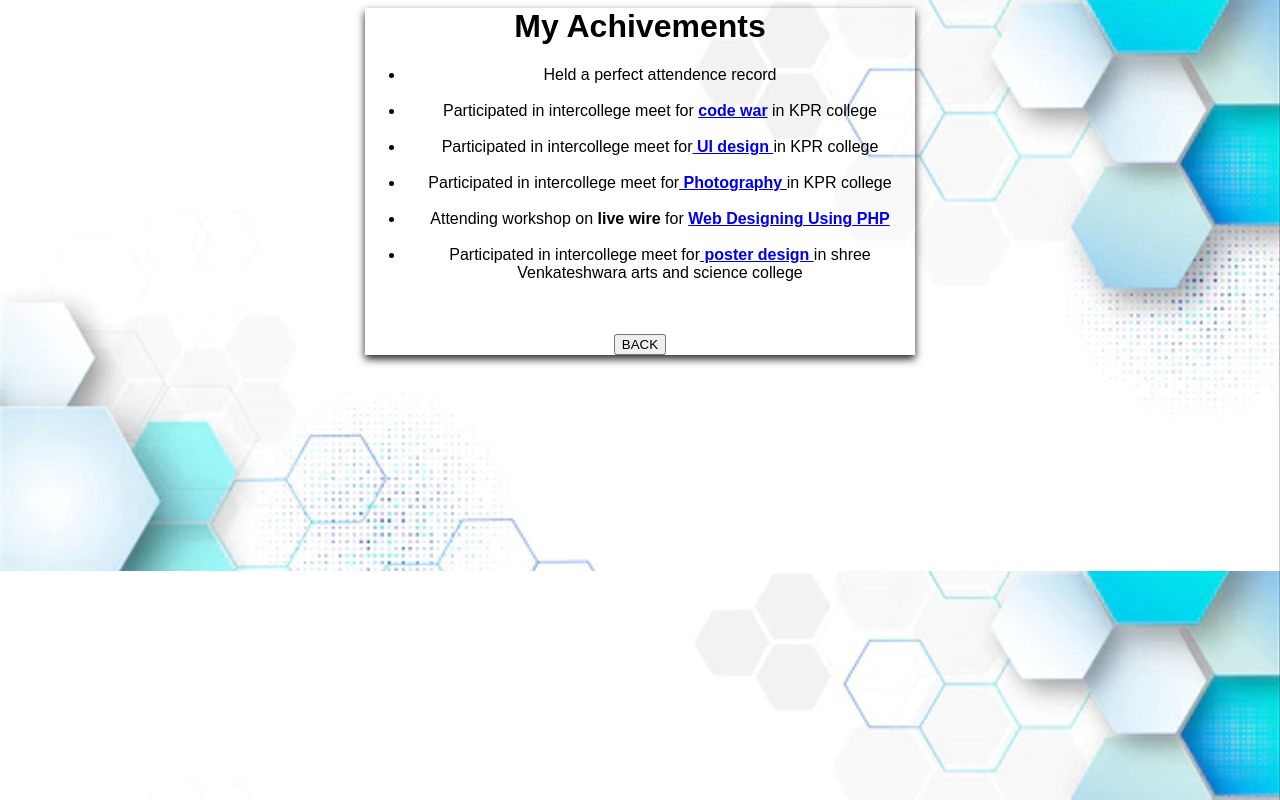
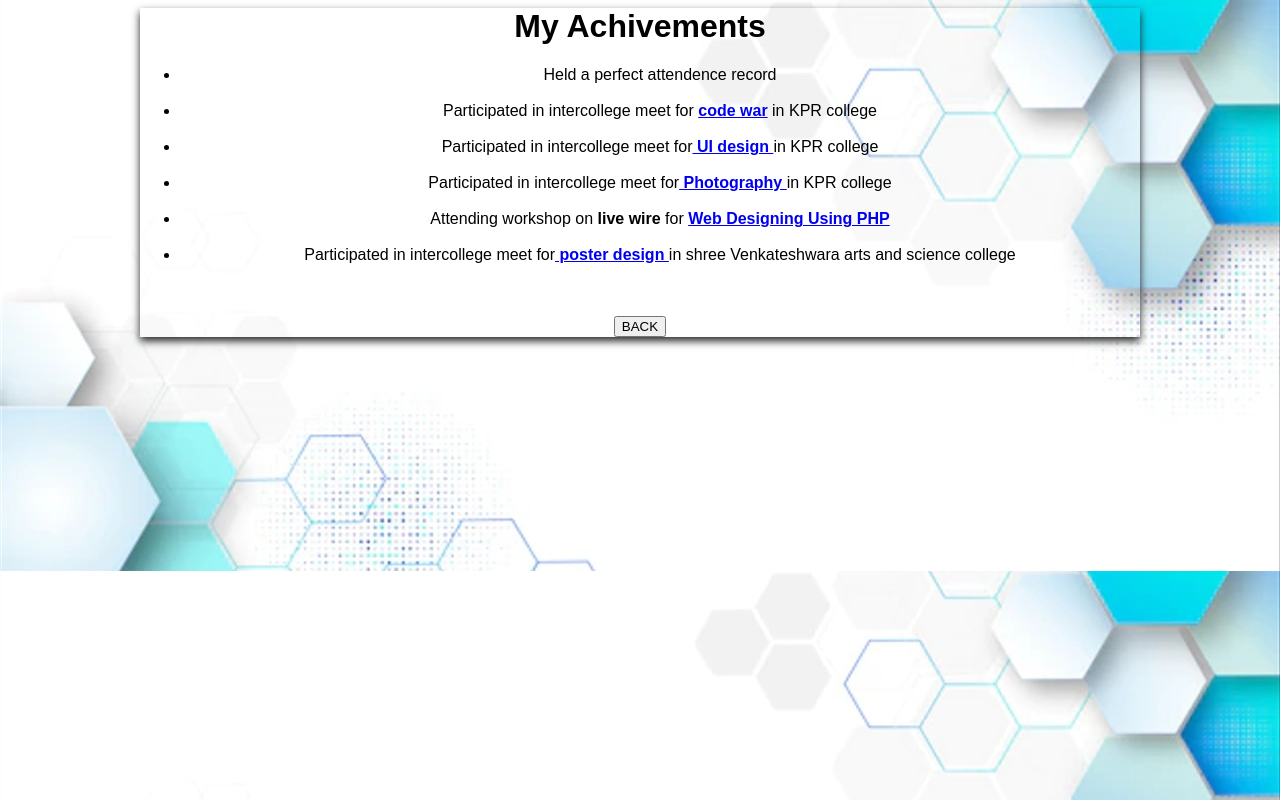
Before and after one commit to Sarveswarankathirvel/smartsarvesh, a plain HTML site: page achivements.html in a window 1280 px wide. Drawn offline with Linux system fonts and the light colour scheme.

Commit message:
Update achivements.html

```diff
--- a/achivements.html
+++ b/achivements.html
@@ -3,7 +3,7 @@
         <style>
             .card {
               box-shadow: 0 4px 8px 0 rgb(38, 35, 35);
-              max-width: 550px;
+              max-width: 1000px;
               margin: auto;
               text-align: center;
               font-family: arial;
```
